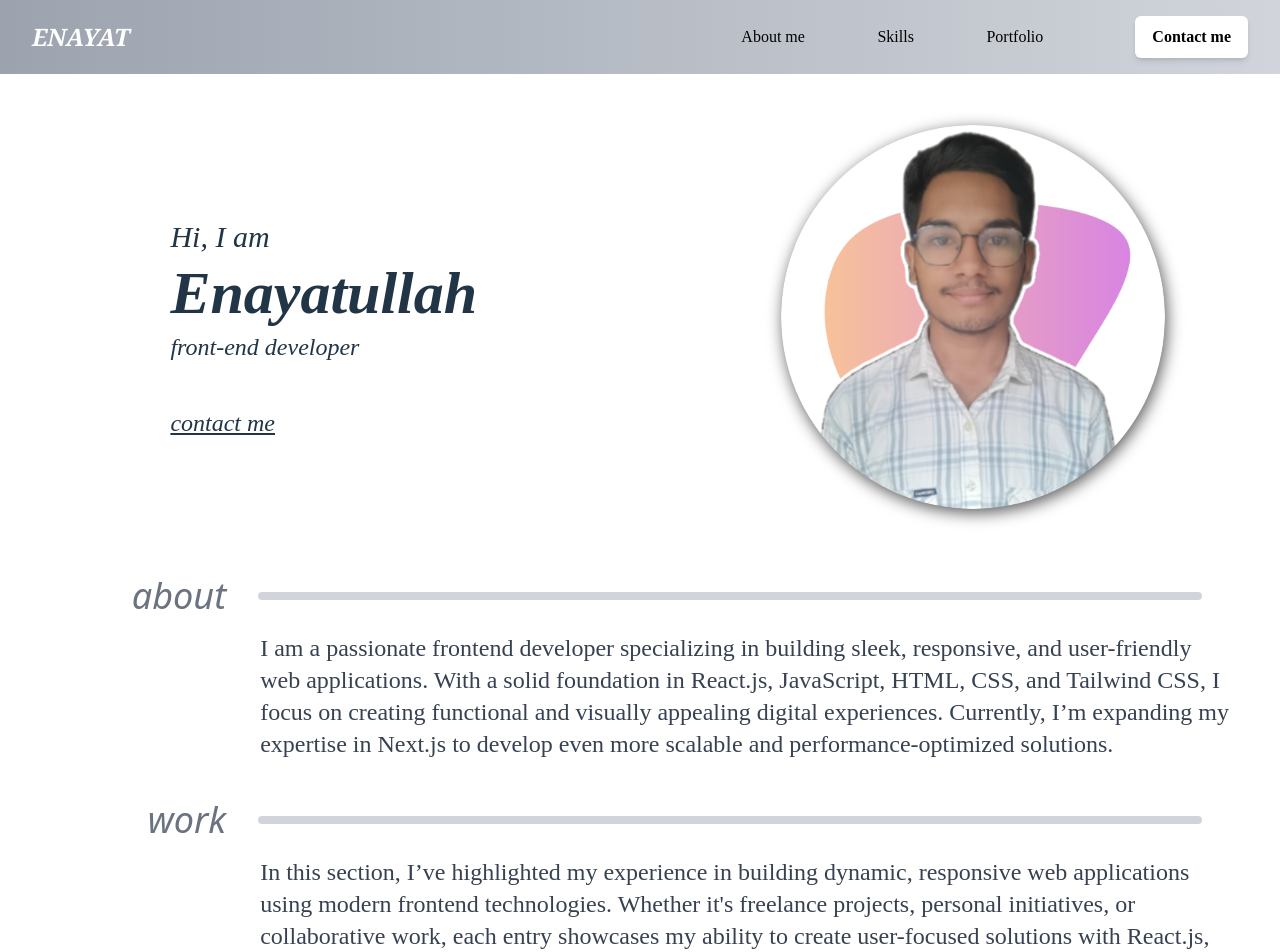
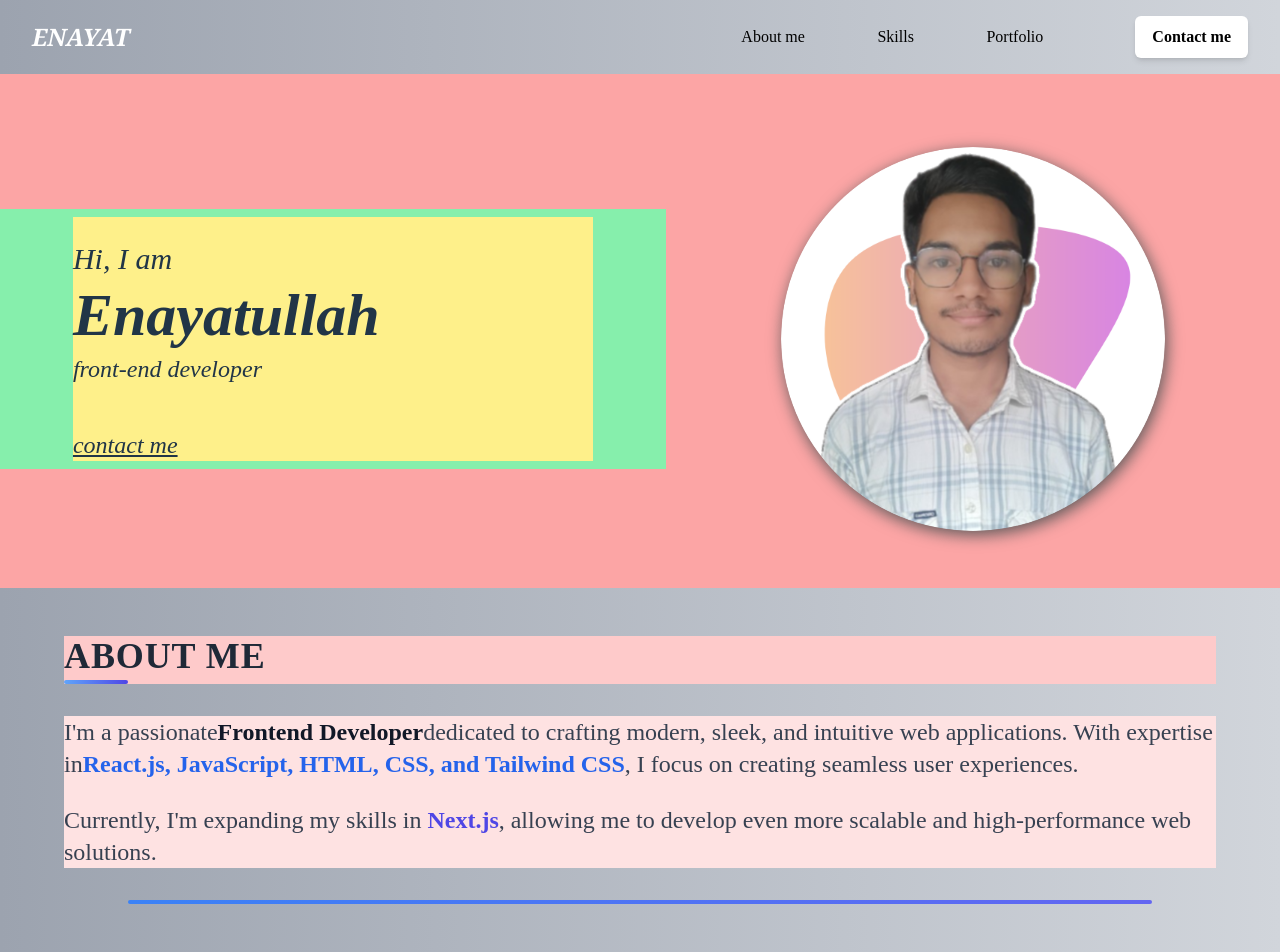
Before and after one commit to Enayat789/my-portfolio, a React (Vite) app: page / in a window 1280 px wide. Shown: the top 952 px of the page. Built offline with nearby package versions, Linux system fonts and the light colour scheme.

Commit message:
changed the UI of About section

```diff
--- a/src/Components/About.jsx
+++ b/src/Components/About.jsx
@@ -2,16 +2,18 @@ import React from "react";
 
 export default function About() {
   return (
-    // <div className="w-[100vw] bg-slate-200 flex flex-col gap-2 pt-6">
-    //   <div className="flex w-[85%] m-auto flex-row items-center justify-end md:justify-center gap-4 sm:gap-6 md:gap-10">
-    //     <p className="text-2xl sm:text-4xl text-gray-500 font-sans italic">
+    // <div className="w-[100vw] flex flex-col gap-2 pt-2 px-4 lg:pt-8">
+    //   {/* Header Section */}
+    //   <div className="flex flex-col md:flex-row md:justify-end w-full max-w-6xl lg:max-w-full xl:max-w-[90%] lg:justify-end xl:justify-end mx-auto items-center justify-center gap-4 sm:gap-6 md:gap-8">
+    //     <p className="text-2xl sm:text-4xl text-gray-500 font-sans italic text-center md:text-left">
     //       about
     //     </p>
-    //     <hr className="border-4 w-[78%] sm:w-[80%] md:w-[80%] border-gray-300 rounded-full" />
+    //     <hr className="border-4 w-full sm:w-[80%] md:w-[79%] lg:w-[78%] xl:w-[84%] border-gray-300 rounded-full" />
     //   </div>
 
-    //   <div className=" w-[80%] m-auto bg-red-300 flex justify-end md:justify-end items-center">
-    //     <p className=" w-[80%] bg-yellow-300 sm:w-[82%] md:w-[80%] md:p-2 text-lg sm:text-xl md:text-2xl font-thin ">
+    //   {/* Content Section */}
+    //   <div className="w-full max-w-7xl mx-auto flex flex-col items-center md:items-end">
+    //     <p className="w-full sm:w-[90%] md:w-[82%] lg:w-[80%] xl:w-[83%] p-4 sm:p-6 md:py-2 md:px-8 text-base sm:text-lg md:text-xl lg:text-2xl font-thin text-gray-700 text-center md:text-left leading-relaxed">
     //       I am a passionate frontend developer specializing in building sleek,
     //       responsive, and user-friendly web applications. With a solid
     //       foundation in React.js, JavaScript, HTML, CSS, and Tailwind CSS, I
@@ -22,25 +24,41 @@ export default function About() {
     //   </div>
     // </div>
 
-    <div className="w-[100vw] flex flex-col gap-2 pt-2 px-4 lg:pt-8">
+    // 3rd
+    <div className="w-full flex flex-col gap-8 py-12 px-6 bg-gradient-to-r from-gray-400 to-gray-300">
       {/* Header Section */}
-      <div className="flex flex-col md:flex-row md:justify-end w-full max-w-6xl lg:max-w-full xl:max-w-[90%] lg:justify-end xl:justify-end mx-auto items-center justify-center gap-4 sm:gap-6 md:gap-8">
-        <p className="text-2xl sm:text-4xl text-gray-500 font-sans italic text-center md:text-left">
-          about
-        </p>
-        <hr className="border-4 w-full sm:w-[80%] md:w-[79%] lg:w-[78%] xl:w-[84%] border-gray-300 rounded-full" />
+      <div className="w-full bg-red-200 max-w-6xl sm:pl-6 lg:pl-12 xl:pl-0 mx-auto">
+        <h2 className="text-3xl sm:text-4xl font-bold text-gray-800 uppercase tracking-wide relative">
+          About Me
+          <span className="block w-16 h-1 bg-gradient-to-r from-blue-400 to-indigo-600 rounded-full mt-1"></span>
+        </h2>
       </div>
 
       {/* Content Section */}
-      <div className="w-full max-w-7xl mx-auto flex flex-col items-center md:items-end">
-        <p className="w-full sm:w-[90%] md:w-[82%] lg:w-[80%] xl:w-[83%] p-4 sm:p-6 md:py-2 md:px-8 text-base sm:text-lg md:text-xl lg:text-2xl font-thin text-gray-700 text-center md:text-left leading-relaxed">
-          I am a passionate frontend developer specializing in building sleek,
-          responsive, and user-friendly web applications. With a solid
-          foundation in React.js, JavaScript, HTML, CSS, and Tailwind CSS, I
-          focus on creating functional and visually appealing digital
-          experiences. Currently, I’m expanding my expertise in Next.js to
-          develop even more scalable and performance-optimized solutions.
+      <div className="w-full bg-red-100 max-w-6xl sm:pl-6 lg:pl-12 xl:pl-0 mx-auto">
+        <p className="text-lg sm:text-xl md:text-2xl font-light text-gray-700 leading-relaxed">
+          I'm a passionate
+          <span className="font-semibold text-gray-900">
+            Frontend Developer
+          </span>
+          dedicated to crafting modern, sleek, and intuitive web applications.
+          With expertise in
+          <span className="font-bold text-blue-600">
+            React.js, JavaScript, HTML, CSS, and Tailwind CSS
+          </span>
+          , I focus on creating seamless user experiences.
         </p>
+
+        <p className="mt-6 text-lg sm:text-xl md:text-2xl font-light text-gray-700 leading-relaxed">
+          Currently, I'm expanding my skills in
+          <span className="font-bold text-indigo-600"> Next.js</span>, allowing
+          me to develop even more scalable and high-performance web solutions.
+        </p>
+      </div>
+
+      {/* Accent Line */}
+      <div className="w-full max-w-5xl mx-auto">
+        <div className="w-full h-1 bg-gradient-to-r from-blue-500 to-indigo-500 rounded-full"></div>
       </div>
     </div>
   );
--- a/src/Components/Introduction.jsx
+++ b/src/Components/Introduction.jsx
@@ -5,12 +5,12 @@ import profilePic from "/profile-pic2.png";
 export default function Introduction() {
   return (
     <div
-      className="w-[100vw] h-auto sm:h-[17%] md:h-[32%] flex flex-col-reverse sm:flex-row justify-center items-center scroll-smooth pt-4"
+      className="w-[100vw] h-auto sm:h-[17%] bg-red-300 md:h-[32%] flex flex-col-reverse sm:flex-row justify-center items-center scroll-smooth pt-4"
       id="home"
     >
       {/* introduction part */}
-      <div className="w-full sm:w-[52%] flex justify-center items-center md:justify-center p-2 ">
-        <div className=" w-[70%] sm:w-[80%] md:w-[70%] lg:w-[50%] flex flex-col items-center justify-center sm:items-start px-0 pt-6 sm:px-0 sm:gap-4 md:gap-2 text-lg">
+      <div className="w-full sm:w-[52%] bg-green-300 flex justify-center items-center md:justify-center p-2 ">
+        <div className=" w-[70%] sm:w-[80%] bg-yellow-200 md:w-[85%] lg:w-[80%] xl:max-w-[80%] flex flex-col items-center justify-center sm:items-start px-0 pt-6 sm:px-0 sm:gap-4 md:gap-2 text-lg">
           <p className="text-2xl sm:text-2xl md:text-3xl italic font-light hover:drop-shadow-custom-gray">
             Hi, I am
           </p>
@@ -28,7 +28,7 @@ export default function Introduction() {
       </div>
 
       {/* image section */}
-      <div className="sm:w-[48%] w-full sm:h-full flex justify-center items-center cursor-pointer">
+      <div className="sm:w-[48%] w-full sm:h-full flex justify-center items-center cursor-pointer px-4">
         <img
           src={profilePic}
           alt="profile-pic"
--- a/src/Components/Navbar/NavDesktop.jsx
+++ b/src/Components/Navbar/NavDesktop.jsx
@@ -5,7 +5,7 @@ import ContactBtn from "../ui/ContactBtn";
 const NavDesktop = () => {
   return (
     <div className="hidden sm:flex sm:w-[60%] md:w-[55%] lg:w-[45%] justify-between items-center">
-      <ul className="flex md:w-[70%] justify-evenly space-x-6 md:space-x-8 text-black font-semibold">
+      <ul className="flex md:w-[70%] justify-evenly space-x-6 md:space-x-8 text-black font-bold">
         {NavRoutes.map((link, index) => (
           <li key={index}>
             <a className="hover:text-gray-600 text-black cursor-pointer">
```
